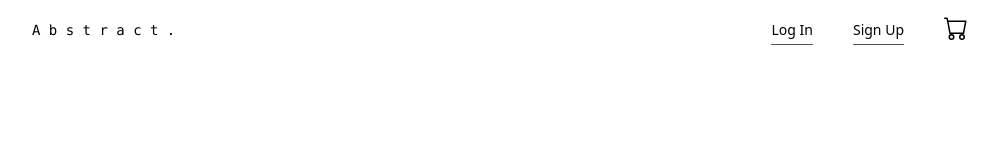
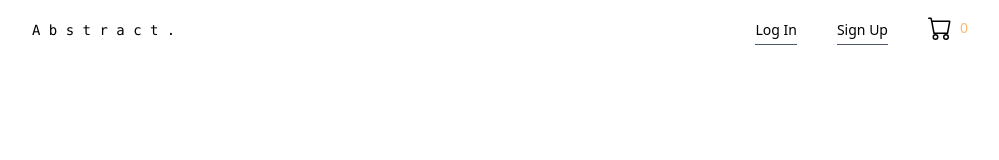
Before and after one commit to knlrvr/abstract, a Next.js app: page / in a window 1280 px wide. Shown: the top 160 px of the page, without its empty margins (128-1127 px from the left). Built offline with nearby package versions, Linux system fonts and the light colour scheme; no server answers; the database is empty.

Commit message:
cart count

```diff
--- a/components/Navbar.js
+++ b/components/Navbar.js
@@ -32,11 +32,12 @@ export default function Navbar() {
                 </Link>
               </li>
               <li>
-                <Link href='/cart'>
-                    <BsCart />
-                    {/* <span className="cart text-orange-300 text-sm absolute top-5 right-6 md:right-10">
+                <Link href='/cart' className="flex items-center">
+                    <BsCart
+                        className="mr-2" />
+                    <span className="cart text-orange-300 text-sm">
                         {selectedProducts.length}
-                    </span> */}
+                    </span>
                 </Link>
               </li>
             </ul>
```
